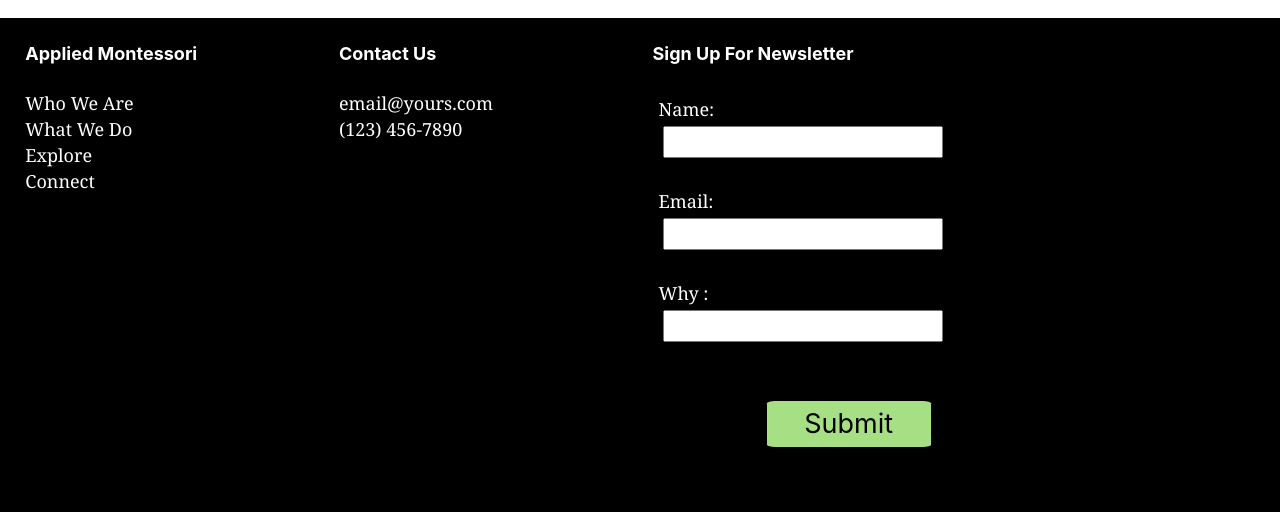
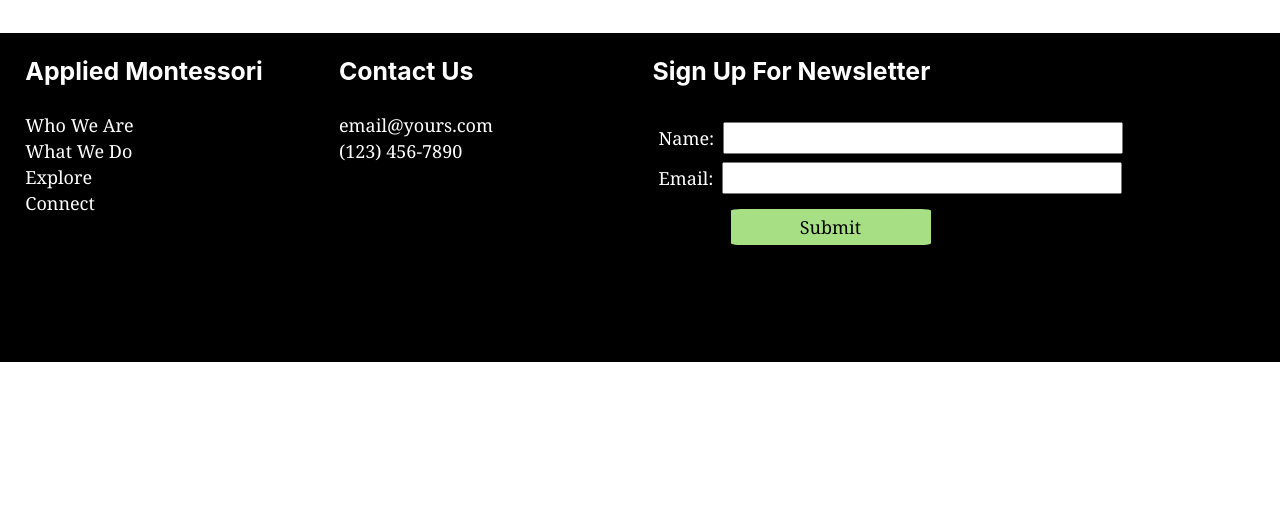
Before and after one commit to Camboridesbikes/MontessoriLetty, a Gatsby site: page / in a window 1280 px wide. Shown: the part 3225-3737 px from the top of the page. After the commit the page ends 3587 px from the top, so only its background shows below. Built offline with nearby package versions, Linux system fonts and the light colour scheme; Gatsby itself is replaced by a stand-in of ours.

Commit message:
Updated newsletter in footer

```diff
--- a/package.json
+++ b/package.json
@@ -1,7 +1,7 @@
 {
-  "name": "gatsby-starter-default",
+  "name": "applied-montessori",
   "private": true,
-  "description": "A simple starter to get up and developing quickly with Gatsby",
+  "description": "A simple site for Applied Montessori",
   "version": "0.1.0",
   "author": "Kyle Mathews <mathews.kyle@gmail.com>",
   "dependencies": {
--- a/src/components/footer/footer.jsx
+++ b/src/components/footer/footer.jsx
@@ -8,30 +8,30 @@
 <footer>
     <div className="footer">
         <div className="col-25">
-            <h4 style={{}}>Applied Montessori</h4>
+            <h3 style={{}}>Applied Montessori</h3>
             <Link style={{ color: `white`}}>Who We Are</Link>
             <Link style={{ color: `white`}}>What We Do</Link>
             <Link style={{ color: `white`}}>Explore</Link>
             <Link style={{ color: `white`}}>Connect</Link>
         </div>
         <div className="col-25">
-            <h4>Contact Us</h4>
+            <h3>Contact Us</h3>
             <p style={{margin: `0`}}>email@yours.com</p>
             <p style={{margin: `0`}}>(123) 456-7890</p>
         </div>
         <div className="col-50 newsletter">
-            <h4>Sign Up For Newsletter</h4>
+            <h3>Sign Up For Newsletter</h3>
             <form style={{display: `block`}} name="newsletter" method="POST" data-netlify-true="true"
                 netlify-honeypot="bot-field">
                 <p style={{display: `none`}}>
                     <label>Don’t fill this out if you're human: <input name="bot-field" /></label>
                 </p>
-                <div style={{width: "50%"}}> <label htmlFor="name">Name: <input type="text" name='name' /></label><br />
-                    <label htmlFor="email">Email: <input type="email" name='email' /></label><br />
-                    <label htmlFor="why"> Why : <input type="text" name='why' /></label><br />
+                <div style={{maxWidth: '500px', display: 'flex'}}> <label htmlFor="name">Name: <input type="text" name='name' /></label>
+                    <label htmlFor="email">Email: <input type="email" name='email' /></label>
+                    <button style={{marginLeft: `4em`, width: '200px'}} type="submit">Submit</button>
                 </div>
                 <div style={{width: "50%"}}>
-                    <button className="button" style={{marginLeft: `4em`}} type="submit">Submit</button>
+
                 </div>
             </form>
         </div>
--- a/src/components/footer/footer.scss
+++ b/src/components/footer/footer.scss
@@ -2,7 +2,7 @@
     .col-#{25 * $i}{
         width: (25 * $i) * 1% ;
         min-width: (300 * $i) * 1px;
-        margin-bottom: 2.5em;
+        margin-bottom: 2em;
     }
 }
 
@@ -14,5 +14,11 @@
 
 .newsletter {
     display: flex ;
-    justify-content: center;
+    // justify-content: center;
+
 }
+
+.newsletter input{
+    width: 400px;
+    max-width: 400px;
+}
--- a/src/components/header/header.jsx
+++ b/src/components/header/header.jsx
@@ -12,7 +12,7 @@
         padding: `1.45rem  1.0875rem  0 1.0875rem`,
         textAlign: `center`,
       }}>
-    <h2 style={{ marginBottom: '.5em' }}>
+    <h2 style={{ marginBottom: '1em' }}>
       <Link to="/" style={{
             color: `black`,
             textDecoration: `none`,
```
Also changed, not shown: src/components/footer/footer.css, 1 other file.
